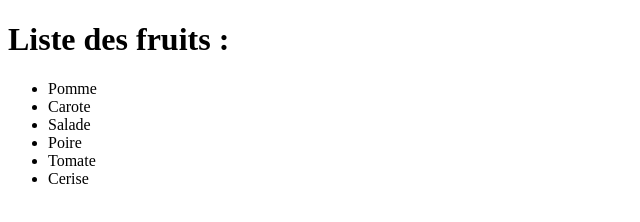
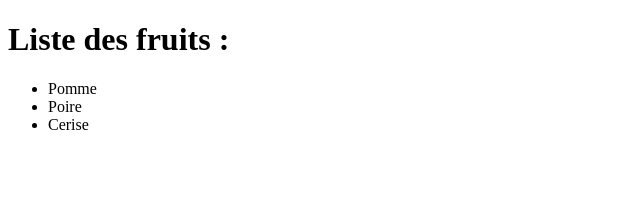
Before and after one commit to adesombre/bugfix, a plain HTML site: page fruit/index.html in a window 1280 px wide. Shown: the whole page, without its empty margins (0-640 px from the left). Drawn offline with Linux system fonts and the light colour scheme.

Commit message:
Remove vegetables from fruit list

```diff
--- a/fruit/index.html
+++ b/fruit/index.html
@@ -11,10 +11,7 @@
 <h1>Liste des fruits :</h1>
 <ul>
     <li>Pomme</li>
-    <li>Carote</li>
-    <li>Salade</li>
     <li>Poire</li>
-    <li>Tomate</li>
     <li>Cerise</li>
 </ul>
 </body>
```
